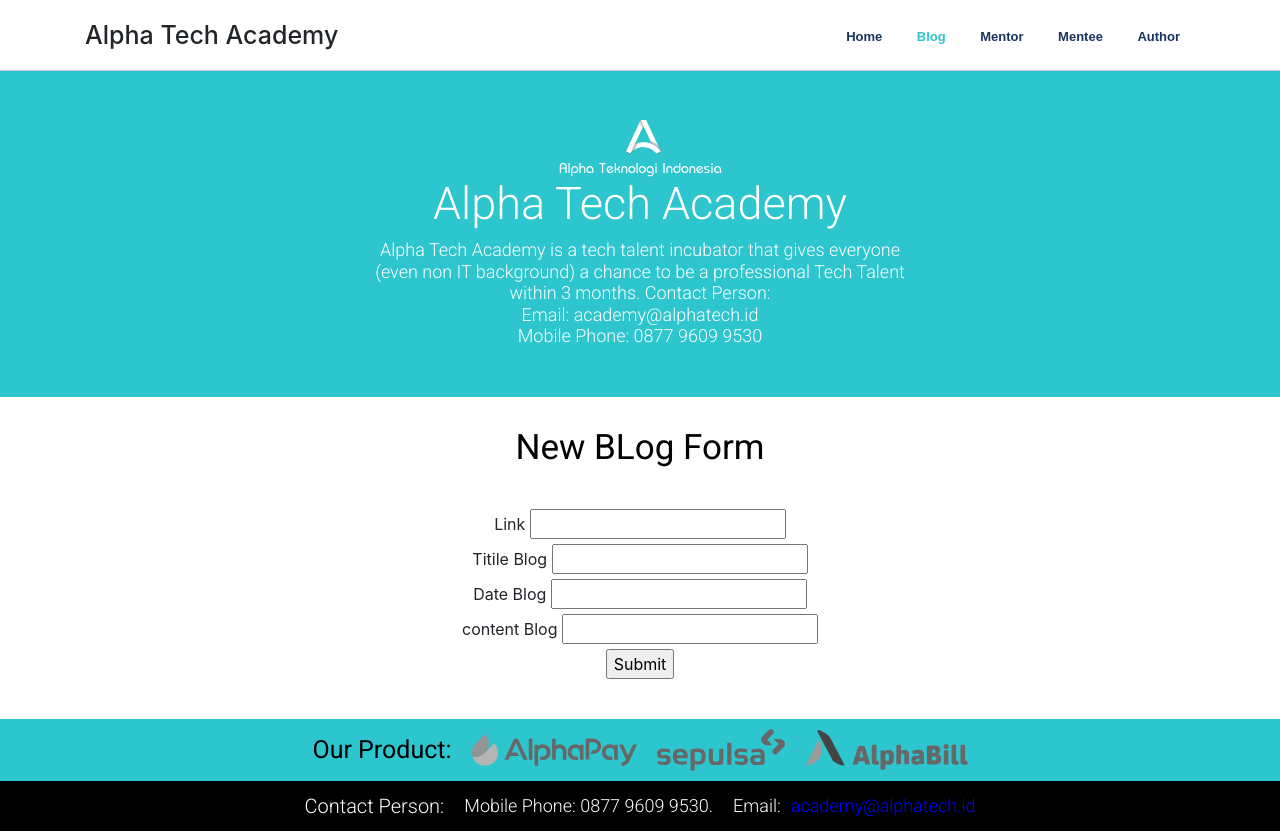
After one commit to aamfatur/DJANGO_MVC, a Django app: page /blog/form in a window 1280 px wide. The commit adds this page. Run offline with Django 3.2, Linux system fonts and the light colour scheme; some libraries are stand-ins or nearby versions; some web fonts are replaced.

Commit message:
Upload soal terakhir

```diff
--- a/C/project_advance_views/alfa/static/CSS/main.css
+++ b/C/project_advance_views/alfa/static/CSS/main.css
@@ -346,3 +346,5 @@
     width: 100%;
     margin: 10px 0;
 }
+
+/* input */
--- /dev/null
+++ b/C/project_advance_views/alfa/templates/alfa/form.html
@@ -0,0 +1,73 @@
+{% extends './template.html' %}
+{% block title %}
+blog
+{% endblock %}
+
+
+{% load static %}
+{% block header %}
+        <header>
+            <div class="container">
+                <div class="row align-items-center">
+                    <div class="col-md-3">
+                        <div class='logo'>
+                            <h1>Alpha Tech Academy</h1>
+                        </div>
+                    </div>
+                    <div class="col-md-4">
+                    </div>
+                    <div class="col-md-5">
+                        <div class="header-nav">
+                            <ul class="header-nav__list list-unstyled">
+                                <li>
+                                    <a href="/">Home</a>
+                                </li>
+                                <li>
+                                    <a class="active" href="/blog">Blog</a>
+                                </li>
+                                <li>
+                                    <a href="/mentor">Mentor</a>
+                                </li>
+                                <li>
+                                    <a href="/mentee">Mentee</a>
+                                </li>
+                                <li>
+                                    <a href="/author">Author</a>
+                                </li>
+                            </ul>
+                        </div>
+                    </div>
+                </div>
+            </div>
+        </header>
+{% endblock %}
+
+
+{% block isi %}
+    <section>
+        <div class="container">
+            <div class="body_content_h4 row align-items-center text-center">
+                <h4>New BLog Form</h4>
+            </div>
+        </div>
+        <div class="container">
+            <div class="body_content_h4 row align-items-center text-center">
+                <form action="blog/form/news" method="POST">
+                    <label for="image">Link</label>
+                    <input type="text" name="form_image" id="image">
+                </br>
+                    <label for="title">Titile Blog</label>
+                    <input type="text" name="form_title" id="title">
+                </br>
+                    <label for="date">Date Blog</label>
+                    <input type="text" name="form_date" id="date">
+                </br>
+                    <label for="content">content Blog</label>
+                    <input type="text" name="form_content" id="content">
+                </br>
+                    <input type="submit" value="Submit">
+                </form>
+            </div>
+        </div>
+    </section>
+{% endblock %}
--- a/C/project_advance_views/alfa/urls.py
+++ b/C/project_advance_views/alfa/urls.py
@@ -12,4 +12,8 @@
     path('mentor', views.mentor, name='mentor'),
 
     path('author', views.author, name='author'),
+
+    path('blog/form', views.form, name='form'),
+
+    path('blog/form/news', views.news, name='form'),
     ]
--- a/C/project_advance_views/alfa/views.py
+++ b/C/project_advance_views/alfa/views.py
@@ -20,3 +20,18 @@
 
 def author(request):
     return render(request, 'alfa/author.html',{})
+
+def form(request):
+    return render(request, 'alfa/form.html',{})
+
+def news(request):
+    foto_blog = request.POST['form_image']
+    judul_blog = request.POST['form_title']
+    isi_blog = request.POST['form_content']
+    tanggal_blog = request.POST['form_date']
+
+    news = Blog(foto_blog=foto_blog, judul_blog=judul_blog, isi_blog=isi_blog, tanggal_blog=tanggal_blog)
+    news.save()
+
+    blog_data = Blog.objects.all()
+    return render(request, 'alfa/blog.html',{'blog_data' : blog_data})
```
Also changed, not shown: C/project_advance_views/alfa/templates/alfa/blog.html (+8 -0 lines).
